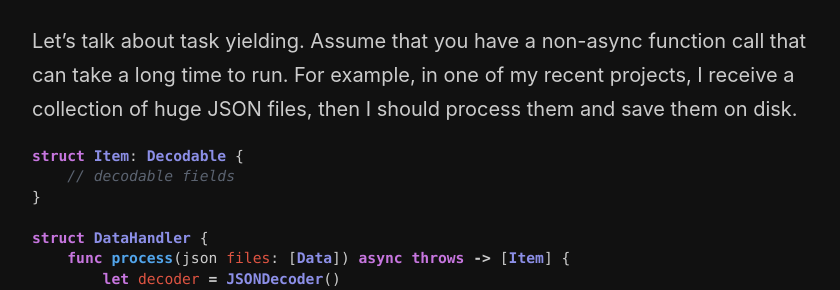
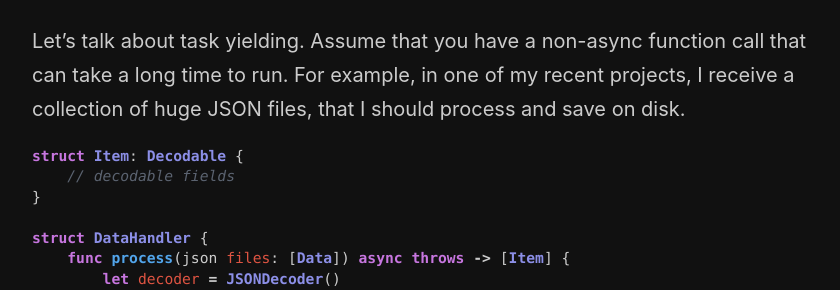
Before and after one commit to mecid/mecid.github.io, a Jekyll site: the page built from _posts/2025-02-18-yielding-and-debouncing-in-swift-concurrency.md, in a window 1280 px wide and 900 px high, scrolled down 2298 px. Shown: the part 231-521 px from the top of the window, without its empty margins (218-1058 px from the left). Built offline with Jekyll 4.4.1, drawn with Linux system fonts in a browser that asks for light colours.

Commit message:
small improvement in task yielding post

````diff
--- a/_posts/2025-02-18-yielding-and-debouncing-in-swift-concurrency.md
+++ b/_posts/2025-02-18-yielding-and-debouncing-in-swift-concurrency.md
@@ -75,7 +75,7 @@ Swift concurrency doesn’t provide a particular function for debouncing tasks,
 
 Whenever a task is cancelled while sleeping, it throws an error and interrupts the execution without running the heavy job. This way, you can reduce the amount of work you run to display the final results.
 
-Let’s talk about task yielding. Assume that you have a non-async function call that can take a long time to run. For example, in one of my recent projects, I receive a collection of huge JSON files, then I should process them and save them on disk.
+Let’s talk about task yielding. Assume that you have a non-async function call that can take a long time to run. For example, in one of my recent projects, I receive a collection of huge JSON files, that I should process and save on disk.
 
 ```swift
 struct Item: Decodable {
````
